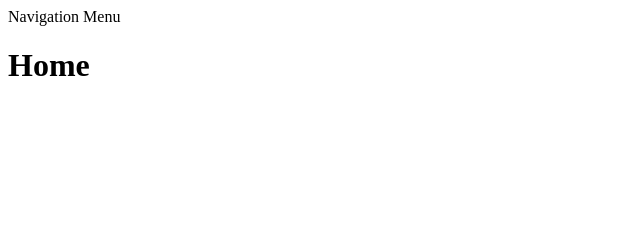
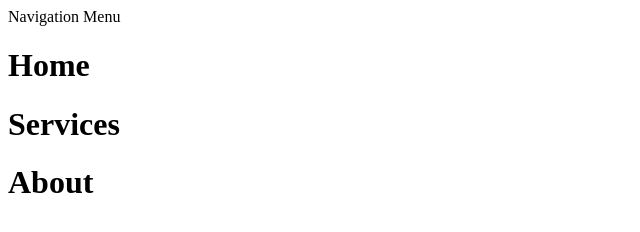
Before and after one commit to tratchapong/cc13-html, a plain HTML site: page index.html in a window 1280 px wide. Shown: the whole page, without its empty margins (0-640 px from the left). Drawn offline with Linux system fonts and the light colour scheme.

Commit message:
edit index.html

```diff
--- a/index.html
+++ b/index.html
@@ -9,5 +9,7 @@
   <body>
     <nav>Navigation Menu</nav>
     <h1>Home</h1>
+    <h1>Services</h1>
+    <h1>About</h1>
   </body>
 </html>
```
